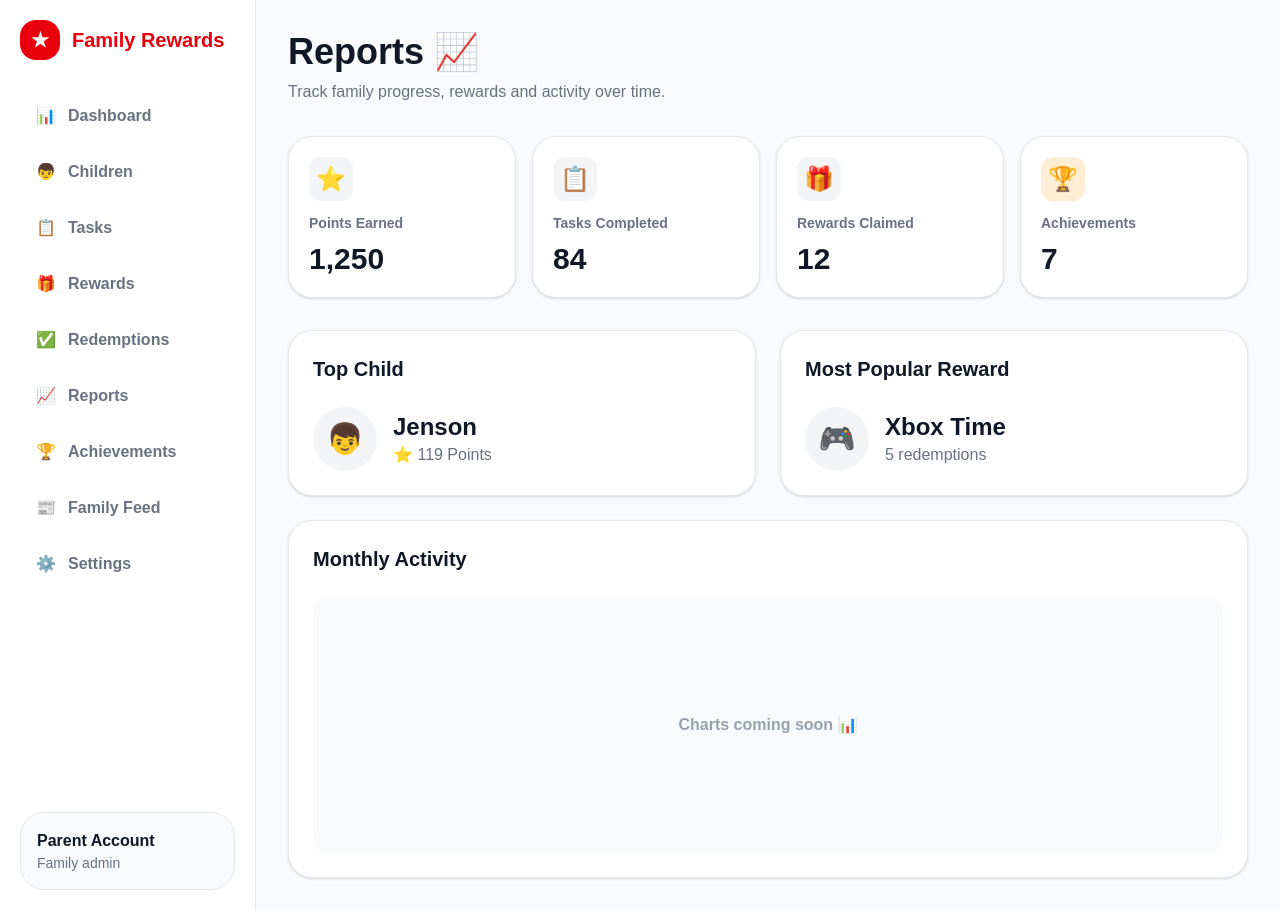
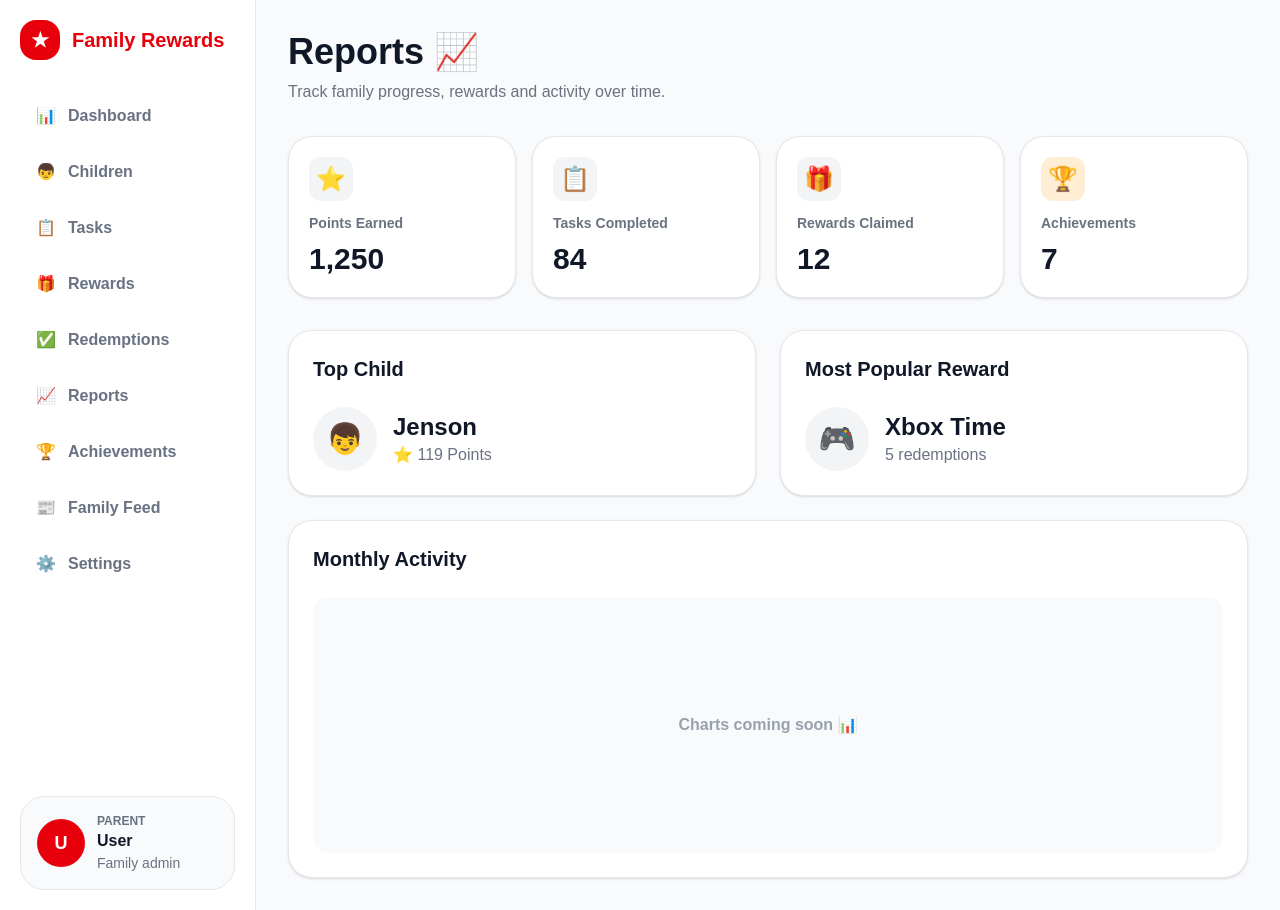
Before and after one commit to imdavidj13-droid/family-rewards-platform, a Next.js app: page /reports in a window 1280 px wide. Built offline with nearby package versions, Linux system fonts and the light colour scheme; no server answers.

Commit message:
Personalise sidebar account card

```diff
--- a/components/Sidebar.tsx
+++ b/components/Sidebar.tsx
@@ -10,6 +10,8 @@ type Role = "parent" | "child" | null;
 export default function Sidebar() {
   const { theme } = useTheme();
   const [role, setRole] = useState<Role>(null);
+  const [name, setName] = useState("");
+const [avatarUrl, setAvatarUrl] = useState<string | null>(null);
 
   useEffect(() => {
     loadRole();
@@ -24,11 +26,13 @@ export default function Sidebar() {
 
     const { data: profile } = await supabase
       .from("profiles")
-      .select("role")
+      .select("role, name, avatar_url")
       .eq("user_id", user.id)
       .single();
 
     setRole(profile?.role || null);
+    setName(profile?.name || "");
+setAvatarUrl(profile?.avatar_url || null);
   }
 
   const navItems =
@@ -76,13 +80,35 @@ export default function Sidebar() {
        <div
   className={`mt-auto rounded-3xl border ${theme.border} ${theme.softBg} p-4`}
 >
+  <div className="flex items-center gap-3">
+    {avatarUrl ? (
+      <img
+        src={avatarUrl}
+        alt={name || "Avatar"}
+        className="h-12 w-12 rounded-full object-cover"
+      />
+    ) : (
+      <div
+        className={`flex h-12 w-12 items-center justify-center rounded-full ${theme.primaryBg} text-lg font-black text-white`}
+      >
+        {(name || role || "U")[0].toUpperCase()}
+      </div>
+    )}
+
+    <div>
+      <p className={`text-xs font-black uppercase ${theme.mutedText}`}>
+        {role === "child" ? "Child" : "Parent"}
+      </p>
+
       <p className={`font-black ${theme.text}`}>
-          {role === "child" ? "Child Account" : "Parent Account"}
+        {name || "User"}
       </p>
 
       <p className={`text-sm ${theme.mutedText}`}>
         {role === "child" ? "Reward earner" : "Family admin"}
       </p>
+    </div>
+  </div>
       </div>
     </aside>
   );
```
Lines whose indentation alone changed are shown as unchanged.
